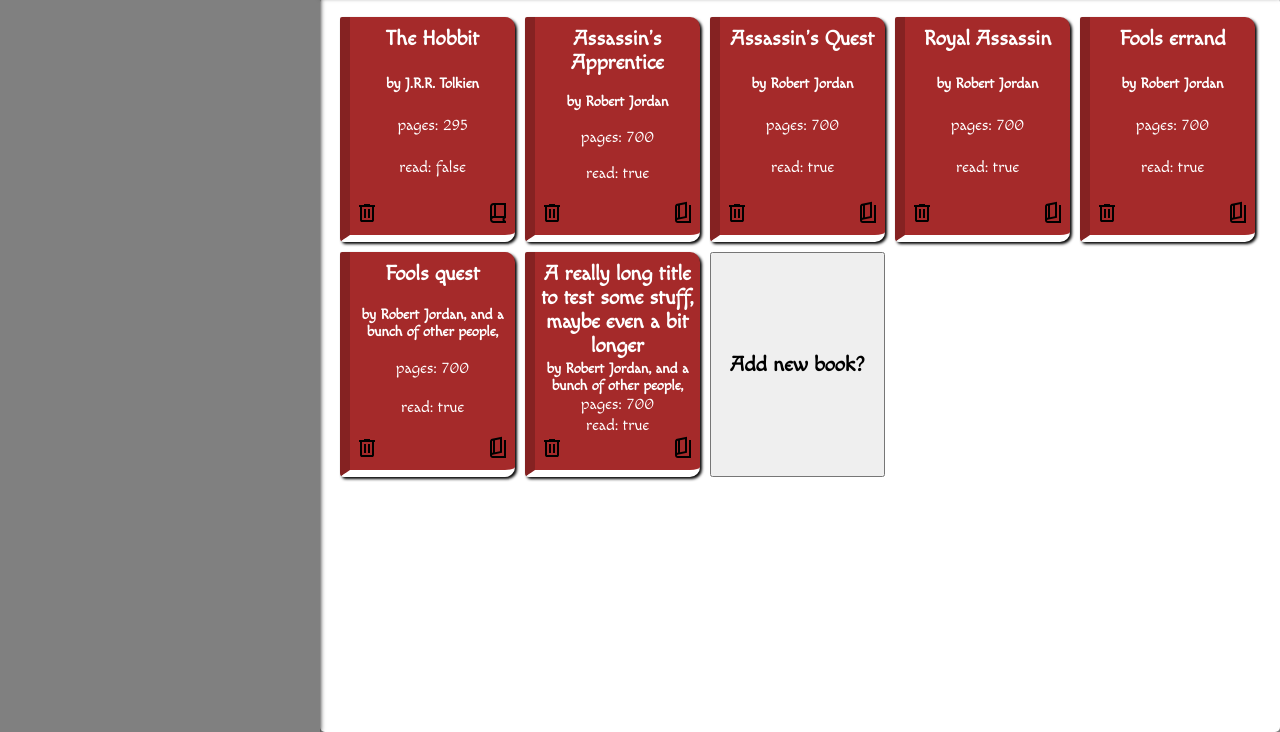
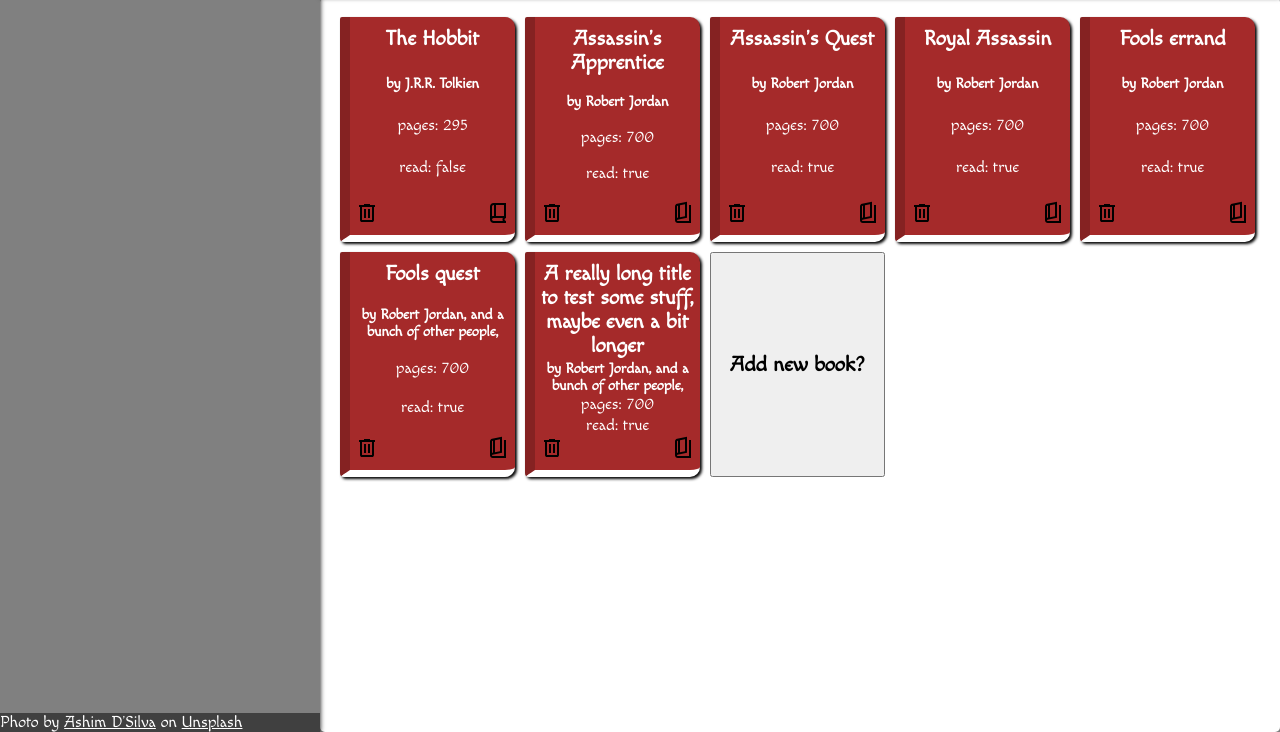
Before and after one commit to FitzTurtle/library_project, a plain HTML site: page index.html in a window 1280 px wide. Shown: the part 203-935 px from the top of the page. Drawn offline with Linux system fonts and the light colour scheme.

Commit message:
added credit for photo

```diff
--- a/index.html
+++ b/index.html
@@ -9,6 +9,8 @@
 </head>
 <body>
     <div class="sidebar">
+        <div>Photo by <a href="https://unsplash.com/@randomlies?utm_content=creditCopyText&utm_medium=referral&utm_source=unsplash">Ashim D’Silva</a> on <a href="https://unsplash.com/photos/P8gLaJ-PZL0?utm_content=creditCopyText&utm_medium=referral&utm_source=unsplash">Unsplash</a>
+        </div>
 
     </div>
     <div class="header">
--- a/styles.css
+++ b/styles.css
@@ -68,10 +68,21 @@ body {
 
 
 .sidebar {
+    color: white;
+    display: flex;
+    flex-direction: column;
+    justify-content: flex-end;
     grid-area: 1 / 1 / 3 / 2;
     background-image: url(images/bookbackground.jpg);
     box-shadow: 0px 0px 5px black;
     z-index: 2;
+}
+
+.sidebar > div {
+    background-color: rgba(0, 0, 0, 0.5);
+}
+.sidebar > div >a {
+    color: white;
 }
 
 
```
